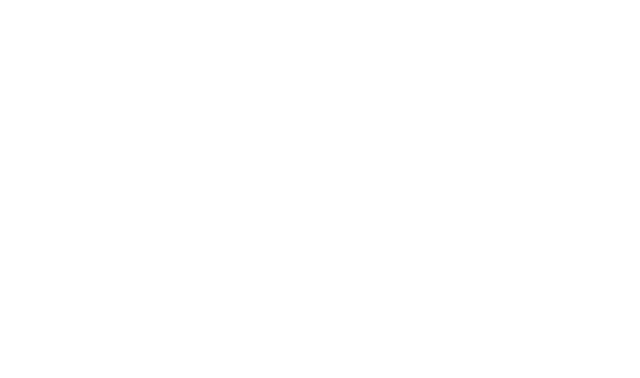
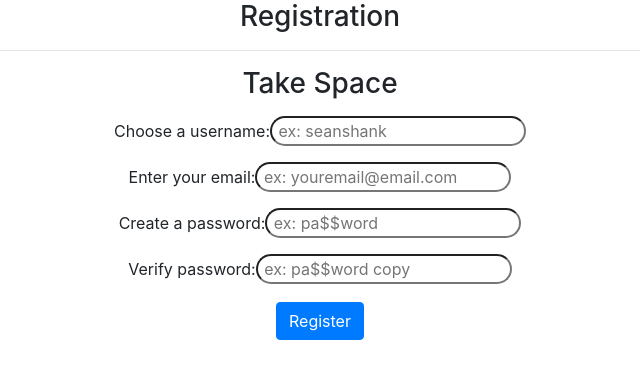
Before and after one commit to Dev-Davis/teachOne, a React (Create React App) app: page / in a window 1280 px wide. Shown: the top 378 px of the page, without its empty margins (320-960 px from the left). Built offline with nearby package versions, Linux system fonts and the light colour scheme.

Commit message:
added to registration

```diff
--- a/package.json
+++ b/package.json
@@ -8,7 +8,9 @@
     "@testing-library/user-event": "^12.1.10",
     "react": "^17.0.1",
     "react-dom": "^17.0.1",
+    "react-router-dom": "^5.2.0",
     "react-scripts": "4.0.0",
+    "reactstrap": "^8.7.1",
     "web-vitals": "^0.2.4"
   },
   "scripts": {
--- a/src/App/App.js
+++ b/src/App/App.js
@@ -7,6 +7,8 @@ import {
   Redirect,
   // Switch
 } from 'react-router-dom';
+
+import Registration from '../Components/Registration/Registration'
 
 const PublicRoute = ({ component: Component, authed, ...rest }) => {
   const routeChecker = props => (authed === false
@@ -19,7 +21,7 @@ class App extends React.Component {
   render() {
     return (
       <div className="App">
-
+        <Registration />
       </div>
     )
   }
--- a/src/Components/Home/Home.js
+++ b/src/Components/Home/Home.js
@@ -1,7 +1,13 @@
 import React from 'react'
 
 class Home extends React.Component {
+  render() {
+    return (
+      <div className="Home">
 
+      </div>
+    )
+  }
 }
 
 export default Home
--- a/src/Components/Login/Login.js
+++ b/src/Components/Login/Login.js
@@ -1,7 +1,13 @@
 import React from 'react'
 
 class Login extends React.Component {
+  render() {
+    return (
+      <div className="Login">
 
+      </div>
+    )
+  }
 }
 
 export default Login
--- a/src/Components/Profile/Profile.js
+++ b/src/Components/Profile/Profile.js
@@ -1,7 +1,13 @@
 import React from 'react'
 
 class Profile extends React.Component {
+  render() {
+    return (
+      <div className="Profile">
 
+      </div>
+    )
+  }
 }
 
 export default Profile
--- a/src/Components/Registration/Registration.css
+++ b/src/Components/Registration/Registration.css
@@ -1,5 +1,8 @@
 input {
   margin: 8px 0 8px 0;
-  color: red;
   border-radius: 15px;
 }
+
+.subButton {
+  margin-top: 10px;
+}
--- a/src/Components/Registration/Registration.js
+++ b/src/Components/Registration/Registration.js
@@ -20,33 +20,35 @@ class Registration extends React.Component {
     }
 
     usernameChange = e => this.stateString('username', e)
-    usernameChange = e => this.stateString('email', e)
-    usernameChange = e => this.stateString('password', e)
-    usernameChange = e => this.stateString('verifyPassword', e)
+    emailChange = e => this.stateString('email', e)
+    passwordChange = e => this.stateString('password', e)
+    verifyChange = e => this.stateString('verifyPassword', e)
 
     registerUser = (e) => {
         e.preventDefault();
-        console.log('User registered')
+
     }
 
     render() {
         return (
             <div className="Registration">
-                <h3 className="app-title">Registration</h3>
+                <h3 className="reg-title">Registration</h3>
+                <hr />
+                <h3 className="app-title">Take Space</h3>
                 <form className="reg-form" onSubmit={this.registerUser}>
                     <label htmlFor="username">Choose a username: </label>
-                    <input type="text" className="userName" id="nickname" placeholder=" ex: seanshank" />
+                    <input type="text" className="userName" id="nickname" placeholder=" ex: seanshank" value={this.state.newUser.username} onChange={this.usernameChange} />
                     <br />
                     <label htmlFor="email">Enter your email: </label>
-                    <input type="email" className="emailAddress" id="emailAddy" placeholder=" ex: youremail@email.com" />
+                    <input type="email" className="emailAddress" id="emailAddy" placeholder=" ex: youremail@email.com" value={this.state.newUser.email} onChange={this.emailChange} />
                     <br />
                     <label htmlFor="password">Create a password: </label>
-                    <input type="password" className="userPassword" id="userPass" placeholder=" ex: pa$$word" />
+                    <input type="password" className="userPassword" id="userPass" placeholder=" ex: pa$$word" value={this.state.newUser.password} onChange={this.passwordChange} />
                     <br />
                     <label htmlFor="password">Verify password: </label>
-                    <input type="password" className="verifyUserPassword" id="verifyUserPass" placeholder=" ex: pa$$word copy" />
+                    <input type="password" className="verifyUserPassword" id="verifyUserPass" placeholder=" ex: pa$$word copy" value={this.state.newUser.verifyPassword} onChange={this.verifyChange} />
                     <br />
-                    <button type="submit" className="btn btn-primary">Register</button>
+                    <button type="submit" className="btn btn-primary subButton">Register</button>
                 </form>
             </div>
         )
```
Also changed, not shown: 1 other file (tests, documents, lock files or other folders).
